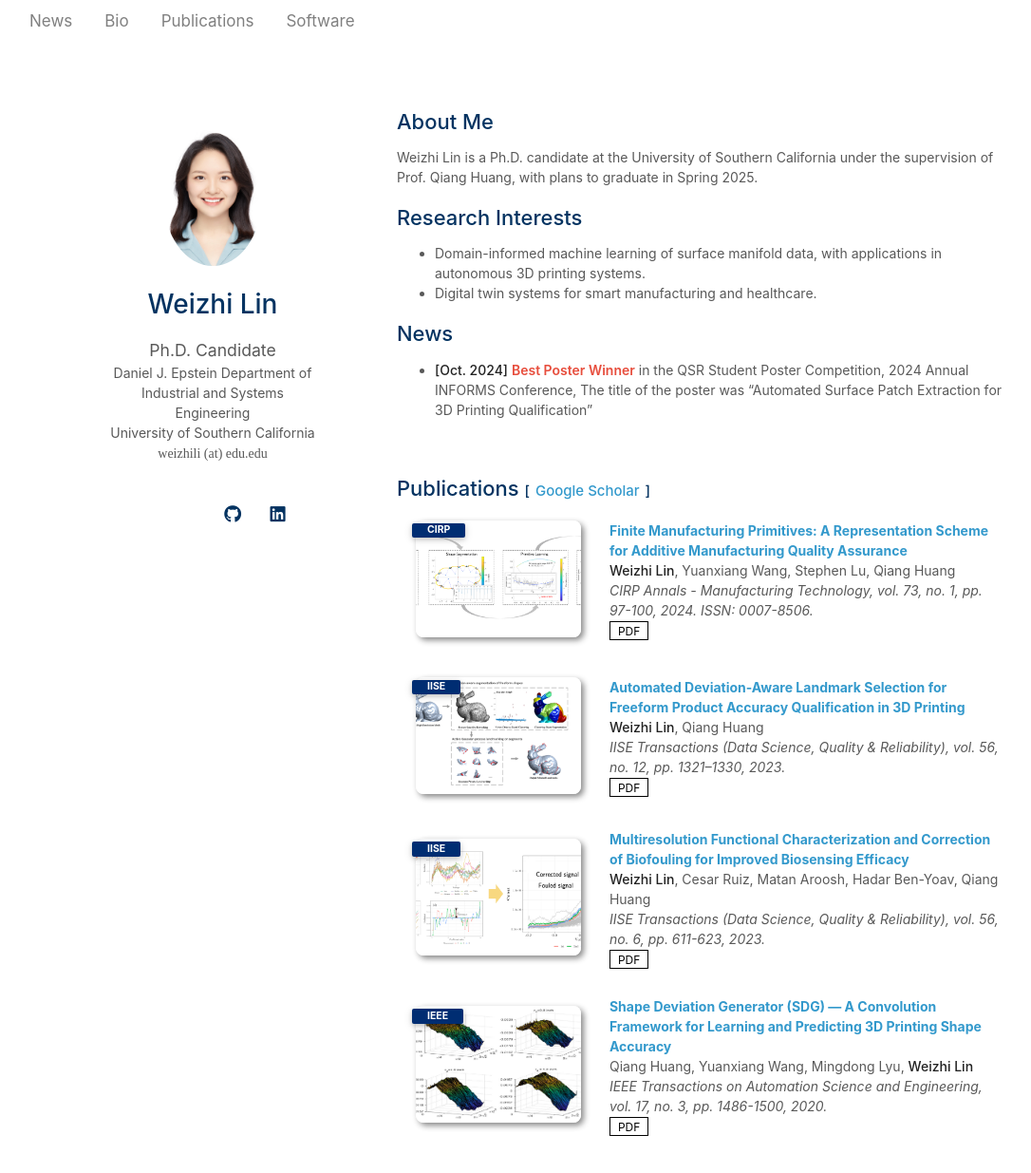
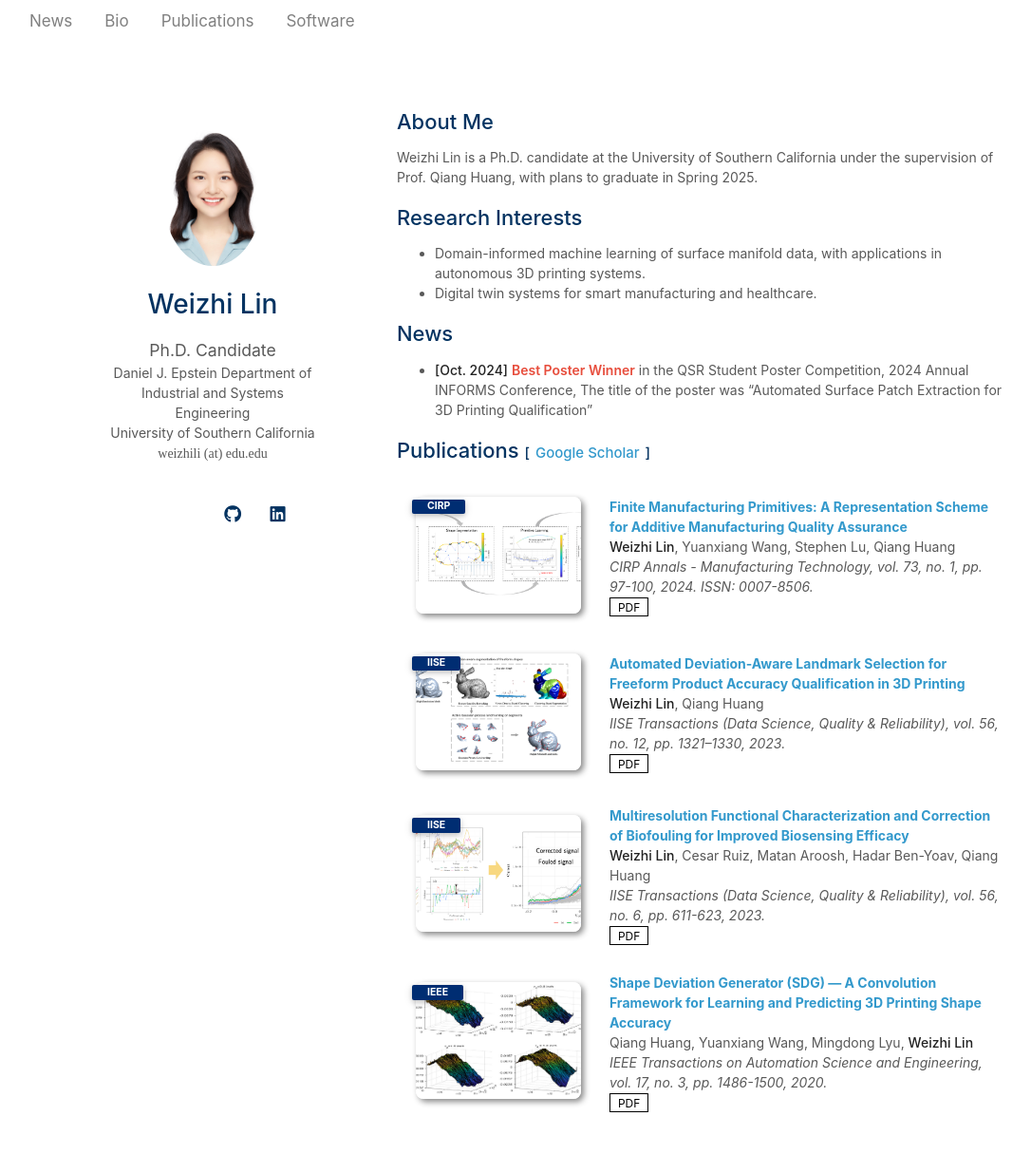
Before and after one commit to weizhi-lin/weizhi-lin.github.io, a Jekyll site: the page built from index.md, in a window 1280 px wide and 1316 px high. Shown: the top 1235 px of the window at 95% size, without its empty margins (52-1138 px from the left). Built offline with Jekyll 4.4.1, drawn with Linux system fonts in a browser that asks for light colours; a style sheet for code colours, icons or effects is not loaded.

Commit message:
Update publications.md

```diff
--- a/_includes/publications.md
+++ b/_includes/publications.md
@@ -1,6 +1,6 @@
 <h1 id="publications"></h1>
 
-<h2 style="margin: 60px 0px -15px;">
+<h2>
   Publications
   <temp style="font-size:15px;">[</temp>
   <a href="https://scholar.google.com/citations?user=CylLW1kAAAAJ" target="_blank" style="font-size:15px;">Google Scholar</a>
```
